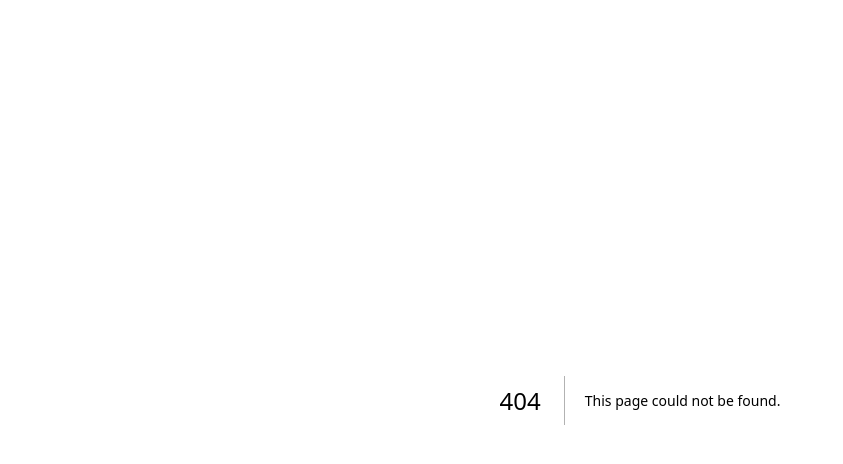
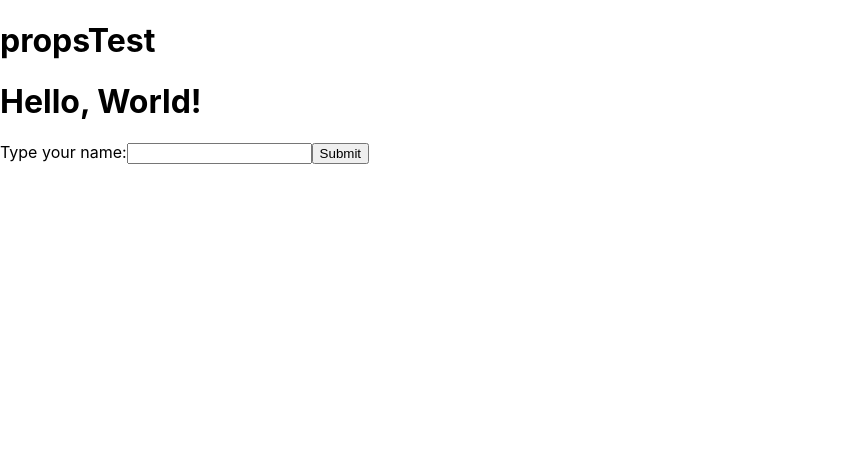
Before and after one commit to Bobo100/Homework-01To05-Next.js-Version, a Next.js app: page /propsTest in a window 1280 px wide. Before the commit this address had no page. Shown: the top 464 px of the page, without its empty margins (0-843 px from the left). Built offline with nearby package versions, Linux system fonts and the light colour scheme.

Commit message:
新增props測試

```diff
--- /dev/null
+++ b/components/Props_test/ChildComponent.tsx
@@ -0,0 +1,28 @@
+// 子組件
+import React, { useState } from 'react';
+
+function ChildComponent(props) {
+    const [inputName, setInputName] = useState('');
+
+    const handleInputChange = (event) => {
+        setInputName(event.target.value);
+    };
+
+    const handleSubmit = (event) => {
+        event.preventDefault();
+        props.onNameChange(inputName);
+        setInputName('');
+    };
+
+    return (
+        <form onSubmit={handleSubmit}>
+            <label>
+                Type your name:
+                <input type="text" value={inputName} onChange={handleInputChange} />
+            </label>
+            <button type="submit">Submit</button>
+        </form>
+    );
+}
+
+export default ChildComponent;
--- /dev/null
+++ b/components/Props_test/ParentComponent.tsx
@@ -0,0 +1,20 @@
+// 父組件
+import React, { useState } from 'react';
+import ChildComponent from './ChildComponent';
+
+function ParentComponent() {
+    const [name, setName] = useState('World');
+
+    const handleNameChange = (newName) => {
+        setName(newName);
+    };
+
+    return (
+        <div>
+            <h1>Hello, {name}!</h1>
+            <ChildComponent name={name} onNameChange={handleNameChange} />
+        </div>
+    );
+}
+
+export default ParentComponent;
--- a/pages/index.tsx
+++ b/pages/index.tsx
@@ -4,7 +4,6 @@ import Layout from '../components/layout';
 import index from "../styles/index.module.scss";
 
 function HomePage() {
-
     return (
         <Layout>
             <Head>
@@ -27,6 +26,9 @@ function HomePage() {
                 <Link href="/homework05">
                     Homework 05
                 </Link>
+                <Link href="/propsTest">
+                    propsTest
+                </Link>
             </div>
         </Layout>
     )
--- /dev/null
+++ b/pages/propsTest.tsx
@@ -0,0 +1,17 @@
+import Head from "next/head";
+import Layout from "../components/layout";
+import ParentComponent from "../components/Props_test/ParentComponent";
+
+export default function propsTest() {
+    return (
+        <Layout>
+            <Head>
+                <title>propsTest</title>
+            </Head>
+            <div>
+                <h1>propsTest</h1>
+                <ParentComponent />
+            </div>
+        </Layout>
+    );
+}
```
